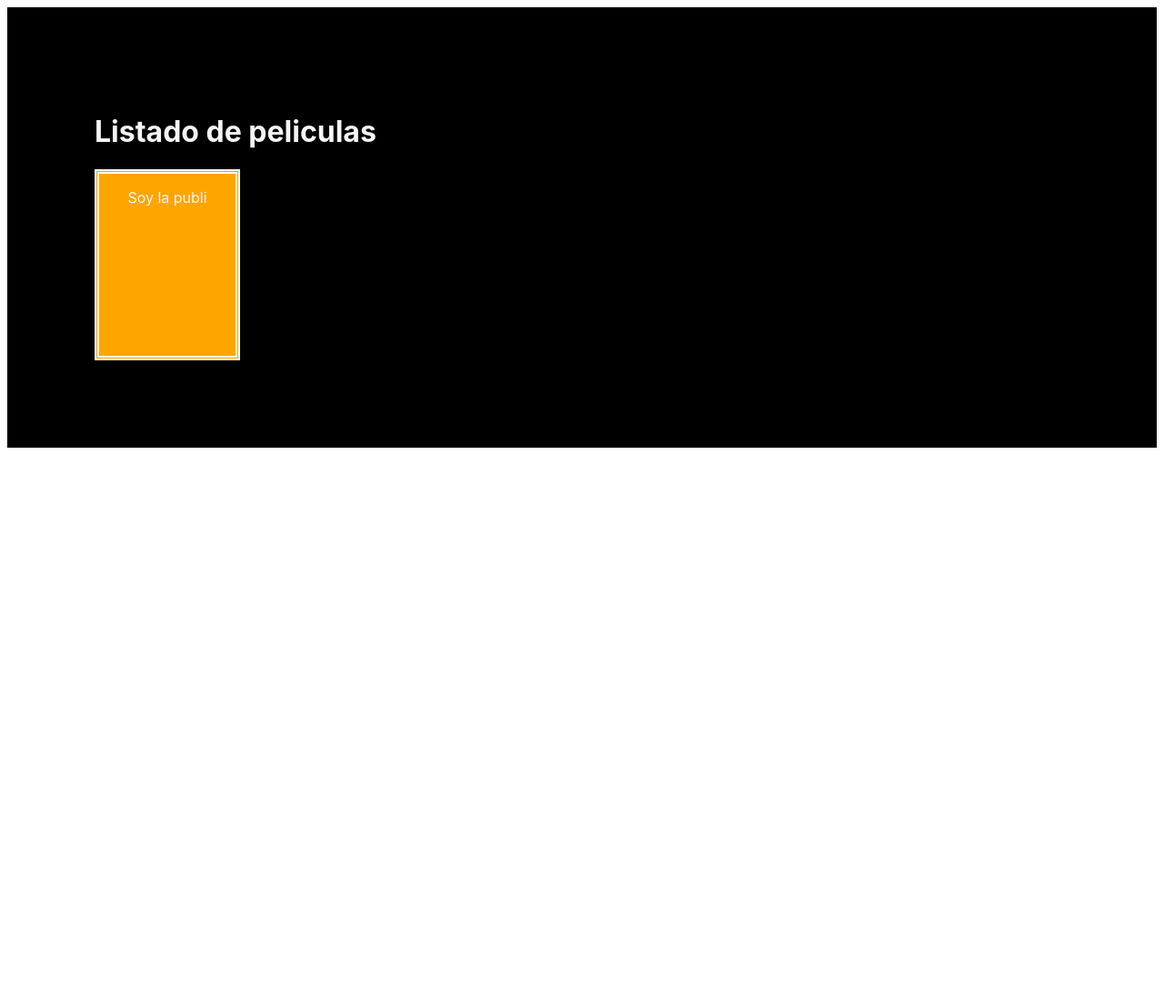
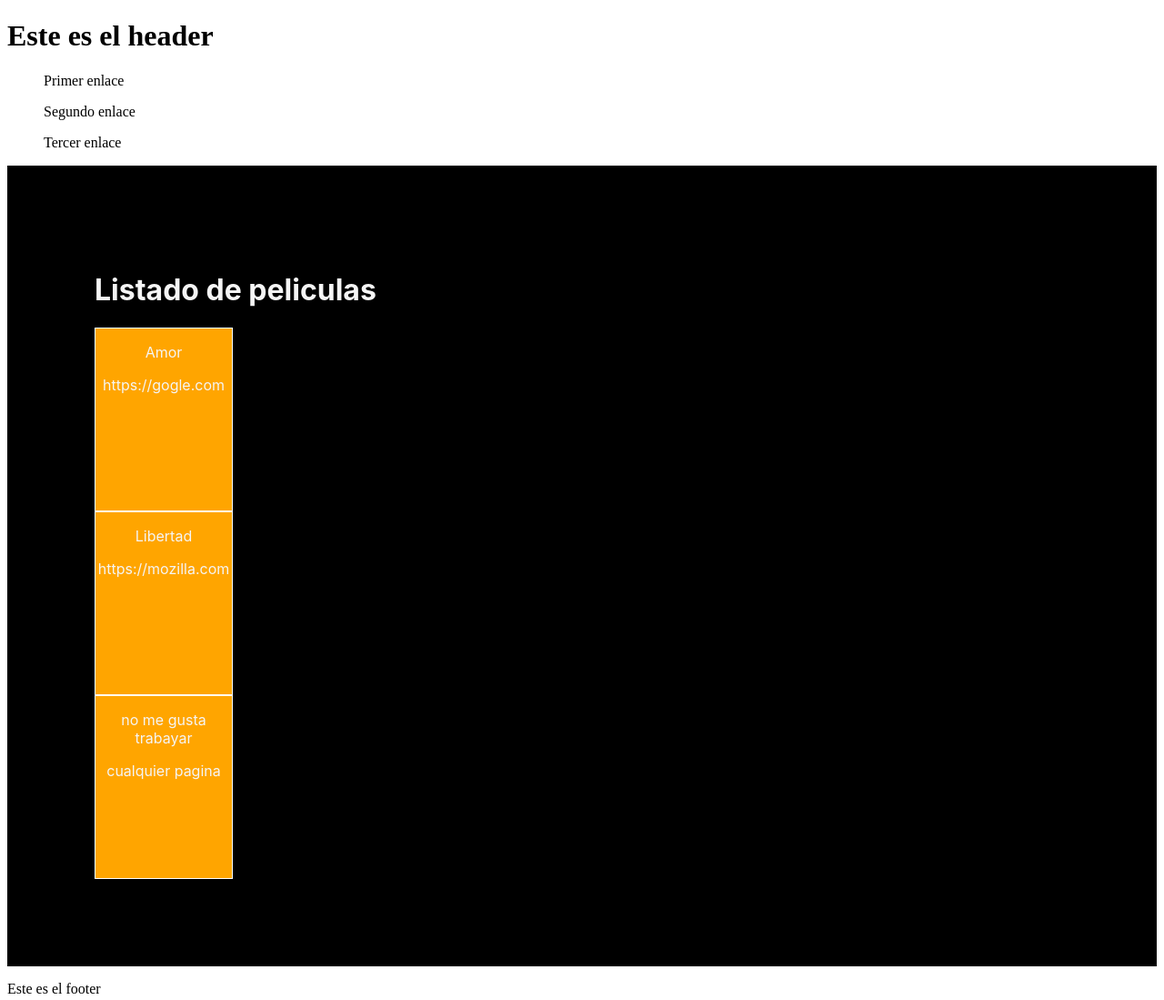
Before and after one commit to Idoia-Durana/Gatsby-project, a Gatsby site: page / in a window 1280 px wide. Shown: the whole page at 91% size. Before the commit the page ends 800 px from the top, so only its background shows below. Built offline with nearby package versions, Linux system fonts and the light colour scheme; Gatsby itself is replaced by a stand-in of ours.

Commit message:
segundo commit

```diff
--- a/src/components/banner.js
+++ b/src/components/banner.js
@@ -1,17 +1,18 @@
 import * as React from "react"
 const styles = {
     width: 150,
-    borderWidth: 5,
+    borderWidth: 1,
     borderColor: "white",
     borderStyle: "double",
     backgroundColor: "orange",
     textAlign: "center",
     minHeight: 200
 }
-const Banner = ()=>{
+const Banner = ({texto="no me gusta trabayar",url= "cualquier pagina"})=>{
     return (
         <div style = {styles}>
-            <p>Soy la publi</p>
+            <p>{texto}</p>
+            <p>{url}</p>
         </div>
     )
 }
--- /dev/null
+++ b/src/components/layout.js
@@ -0,0 +1,23 @@
+import * as React from "react"
+import Nav from "./nav";
+
+const Layout =({children})=>{
+    return(
+        <>
+        <header>
+            <h1>Este es el header</h1>
+            <Nav></Nav>
+        </header>
+
+        <main>
+            {children}
+
+        </main>
+        <footer>
+            <p>Este es el footer</p>
+        </footer>
+        </>
+    )
+}
+
+export default Layout;
--- /dev/null
+++ b/src/components/nav.js
@@ -0,0 +1,16 @@
+import * as React from "react";
+
+const Nav = () =>{
+    return(
+        <>
+        <nav>
+            <ul>Primer enlace </ul>
+            <ul>Segundo enlace </ul>
+            <ul>Tercer enlace </ul>
+        </nav>
+
+        </>
+    )
+}
+
+export default Nav;
--- a/src/pages/index.js
+++ b/src/pages/index.js
@@ -1,31 +1,34 @@
-import * as React from "react"
-import Banner from "../components/banner"
+import * as React from "react";
+import Banner from "../components/banner";
+import Layout from "../components/layout";
 
 const pageStyles = {
   backgroundColor: "black",
   color: "whitesmoke",
   padding: 96,
   fontFamily: "-apple-system, Roboto, sans-serif, serif",
-}
+};
 
 const info = {
   text: "Listado de peliculas",
   url: "https://www.gatsbyjs.com/docs/",
   color: "#8954A8",
-}
-
+};
 
 const IndexPage = () => {
   //a partir del return jsx
   return (
-    <main style={pageStyles}>
-      <h1>{info.text}</h1>
-      <Banner></Banner>
+    <Layout>
+      <main style={pageStyles}>
+        <h1>{info.text}</h1>
+        <Banner texto="Amor" url="https://gogle.com"></Banner>
+        <Banner texto="Libertad" url="https://mozilla.com"></Banner>
+        <Banner></Banner>
+      </main>
+    </Layout>
+  );
+};
 
-    </main>
-  )
-}
+export default IndexPage;
 
-export default IndexPage
-
-export const Head = () => <title>Home Page</title>
+export const Head = () => <title>Home Page</title>;
```
Also changed, not shown: src/pages/presentacion.js (+7 -1 lines), README.md.
